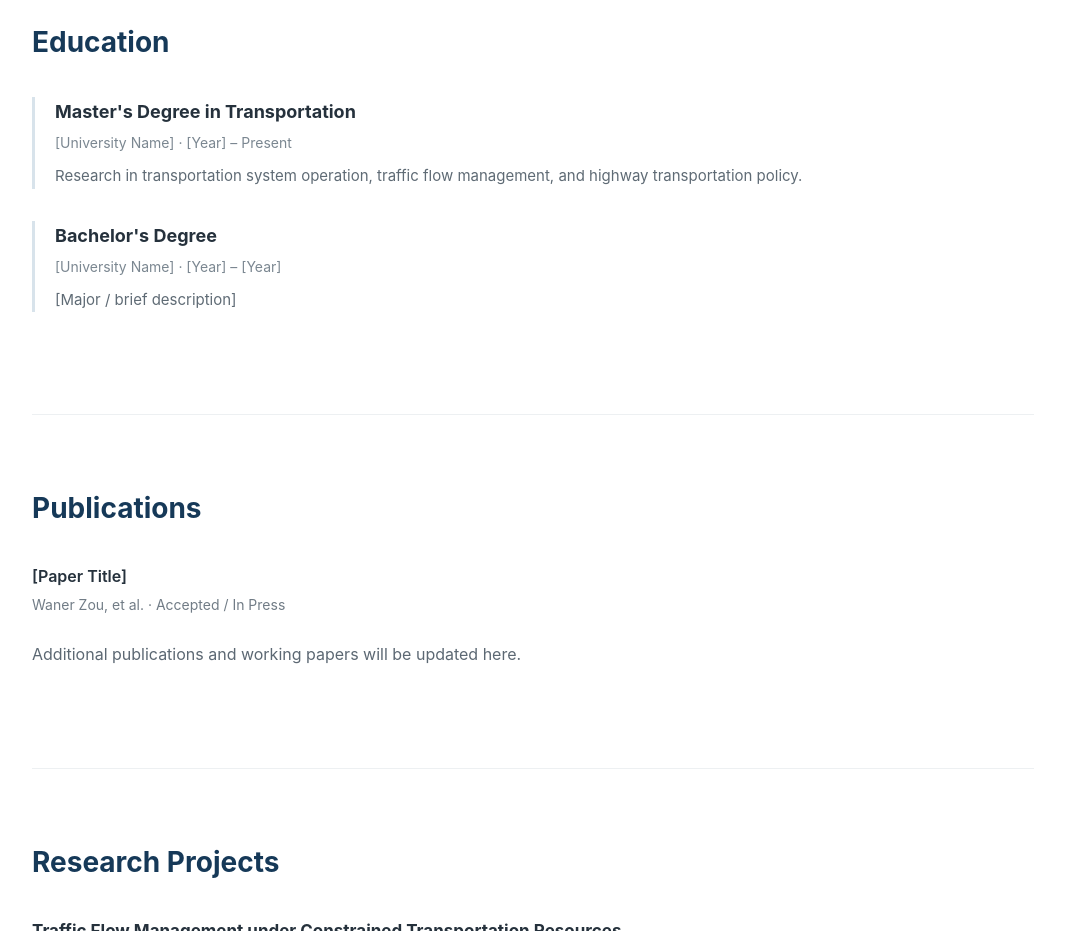
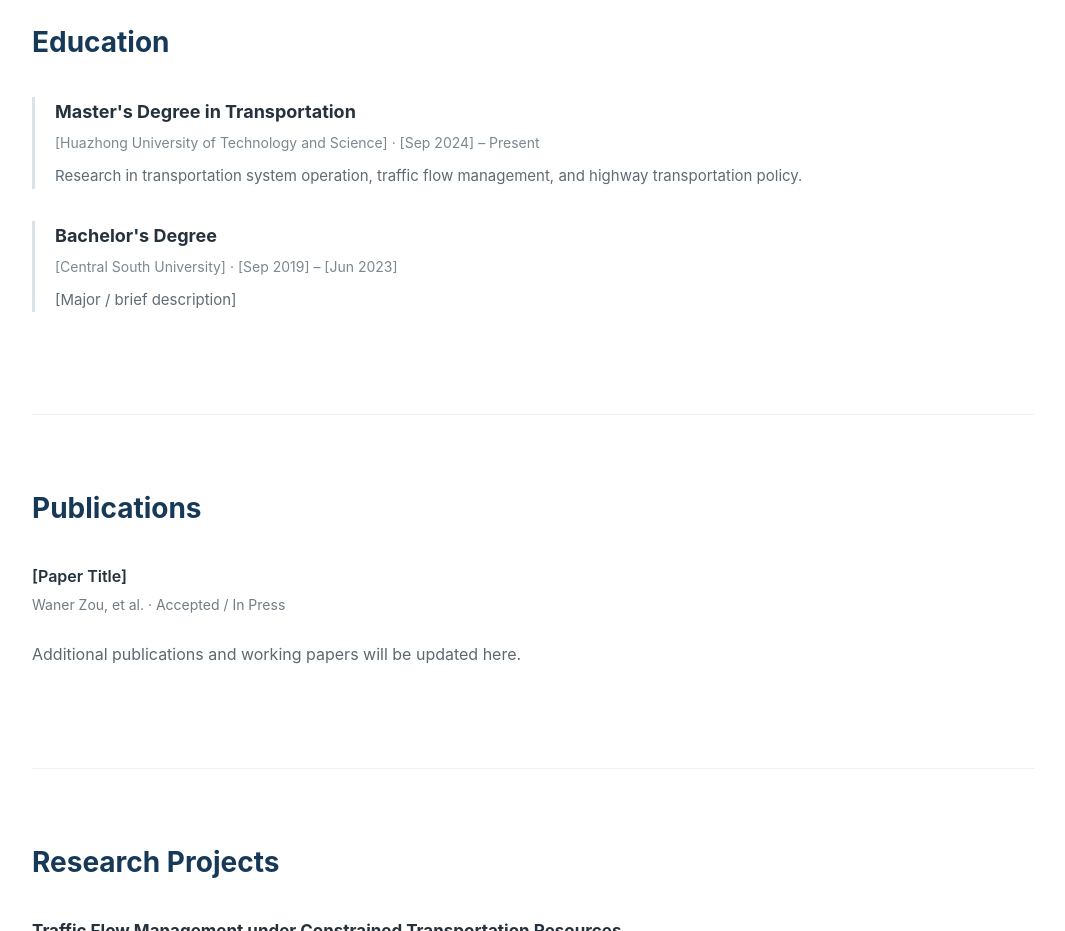
Before and after one commit to WanerZou/WanerZou.github.io, a plain HTML site: page index.html in a window 1280 px wide. Shown: the part 1100-2031 px from the top of the page, without its empty margins (107-1172 px from the left). Drawn offline with Linux system fonts and the light colour scheme.

Commit message:
Update index.html

```diff
--- a/index.html
+++ b/index.html
@@ -404,7 +404,7 @@
     <div class="timeline-item">
       <h3>Master's Degree in Transportation</h3>
       <div class="timeline-meta">
-        [University Name] · [Year] – Present
+        [Huazhong University of Technology and Science] · [Sep 2024] – Present
       </div>
       <p>
         Research in transportation system operation,
@@ -415,7 +415,7 @@
     <div class="timeline-item">
       <h3>Bachelor's Degree</h3>
       <div class="timeline-meta">
-        [University Name] · [Year] – [Year]
+        [Central South University] · [Sep 2019] – [Jun 2023]
       </div>
       <p>
         [Major / brief description]
```
